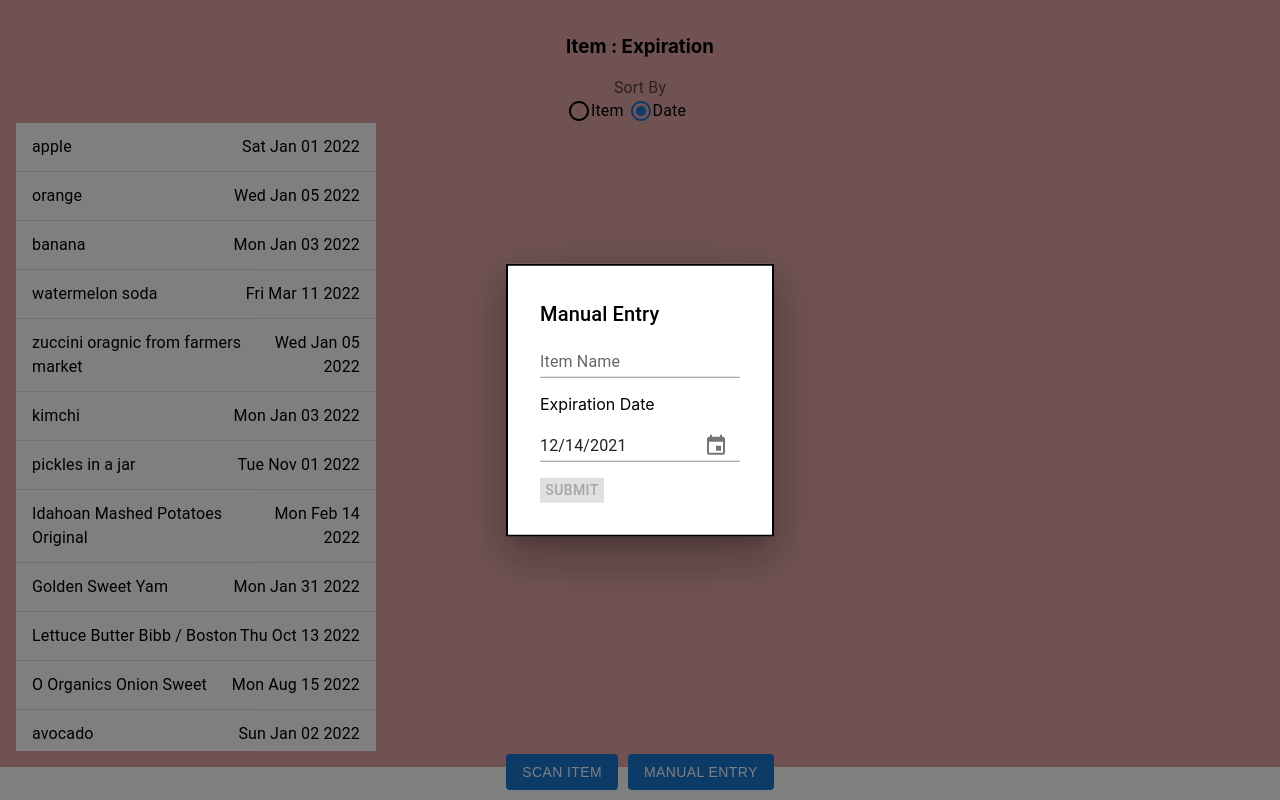
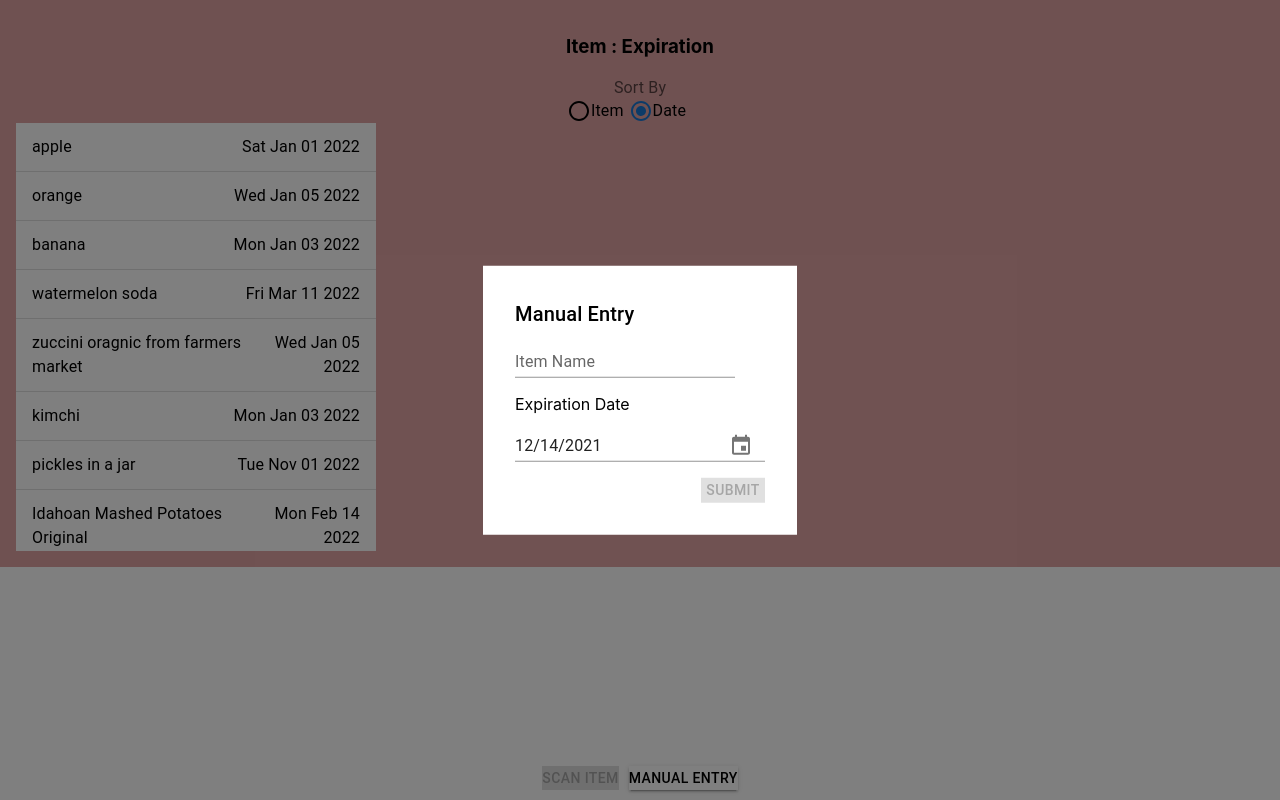
Before and after one commit to khoa408/dontwasteit, a React (Create React App) app: page / in a window 1280 px wide. Both pictures are taken after a click on the button "MANUAL ENTRY". Built offline with nearby package versions, Linux system fonts and the light colour scheme.

Commit message:
css changes

```diff
--- a/src/components/Feed.js
+++ b/src/components/Feed.js
@@ -79,7 +79,7 @@ const Feed = () => {
           bgcolor: 'background.paper',
           position: 'relative',
           overflow: 'auto',
-          maxHeight: 620,
+          maxHeight: 420,
           '& ul': { padding: 0 },
         }}
         subheader={<li />}
--- a/src/components/ItemEntry.css
+++ b/src/components/ItemEntry.css
@@ -17,11 +17,17 @@
   flex-direction: vertical;
 }
 
+.box-style{
+  position: absolute;
+  top: 50%;
+  left: 50%;
+  transform: translate(-50%, -50%);
+  width: 250px;
+  background-color: white;
+  padding: 32px;
+}
+
 .button {
-  /* background-color: white;
-  border-radius: 10%;
-  font-size: large; */
-
   align-items: center;
   box-sizing: border-box;
   font-weight: 500;
@@ -39,23 +45,8 @@
   cursor: pointer;
 }
 
-/* .button:hover {
-  background-color: aquamarine;
-  color: white;
-} */
-
-.box {
-  position: absolute;
-  top: 50%;
-  left: 50%;
-  transform: translate(-50%, -50%);
-  width: 400;
-  bgcolor: "background.paper";
-  border: 2px solid #000;
-  boxshadow: 24;
-  p: 4;
-}
-
 .submit {
   padding-top: 1rem;
+  display: flex;
+  justify-content: end;
 }
--- a/src/components/ItemEntry.js
+++ b/src/components/ItemEntry.js
@@ -36,22 +36,10 @@ const ItemEntry = (props) => {
     event.preventDefault();
   };
 
-  const style = {
-    position: "absolute",
-    top: "50%",
-    left: "50%",
-    transform: "translate(-50%, -50%)",
-    width: 200,
-    bgcolor: "background.paper",
-    border: "2px solid #000",
-    boxShadow: 24,
-    p: 4,
-  };
-
   return (
     <div className="item-entry">
-      <button className="button">Scan Item</button>
-      <button className="button" onClick={handleOpen}>Manual Entry</button>
+      <Button variant="contained" disabled>Scan Item</Button>
+      <Button variant="contained" onClick={handleOpen}>Manual Entry</Button>
 
       <Modal
         open={open}
@@ -59,7 +47,7 @@ const ItemEntry = (props) => {
         aria-labelledby="modal-modal-title"
         aria-describedby="modal-modal-description"
       >
-        <Box sx={style}>
+        <Box className="box-style">
           <form onSubmit={handleSubmit}>
             <Typography id="modal-modal-title" variant="h6" component="h2">
               Manual Entry
```
